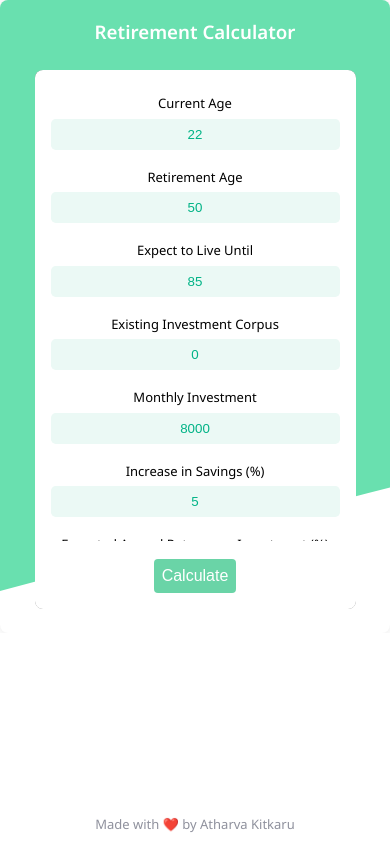
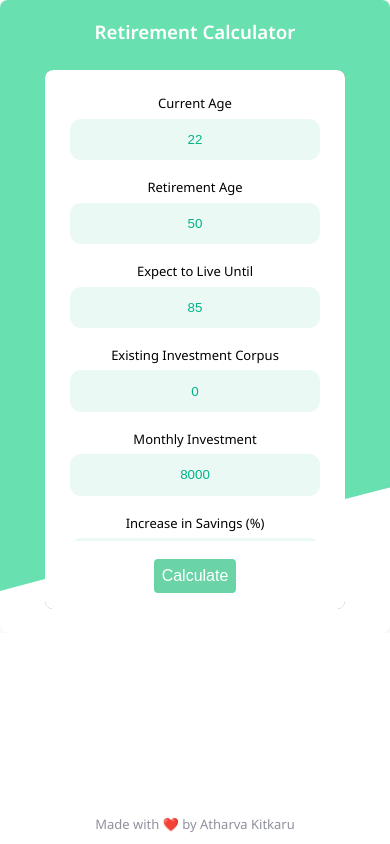
Before and after one commit to AtharvaKitkaru/fire-calculator, a React (Create React App) app: page / in a window 390 px wide. Built offline with nearby package versions, Linux system fonts and the light colour scheme.

Commit message:
fixed hidden footer and changed input shape for mobile

```diff
--- a/src/RetirementCalculator.scss
+++ b/src/RetirementCalculator.scss
@@ -250,7 +250,9 @@ footer {
         margin-bottom: 0.5em;
       }
       input {
-        width: 70vw;
+        width: 60vw;
+        height: 6.5vw;
+        border-radius: 0.7rem;
         text-align: center;
       }
     }
@@ -263,5 +265,15 @@ footer {
     max-height: 70vh;
     overflow: scroll;
     margin-inline: auto;
+    margin-bottom: 3.2rem;
+  }
+  footer {
+    position: fixed;
+    bottom: 0;
+    color: $gray-600;
+    margin-inline: auto;
+    width: 100%; /* Ensure the footer spans the entire width */
+    text-align: center; /* Center the content within the footer */
+    padding: 0.7rem;
   }
 }
```
